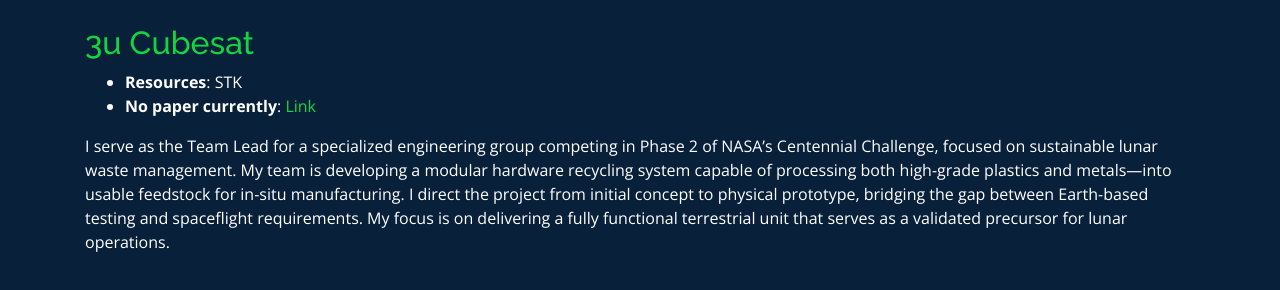
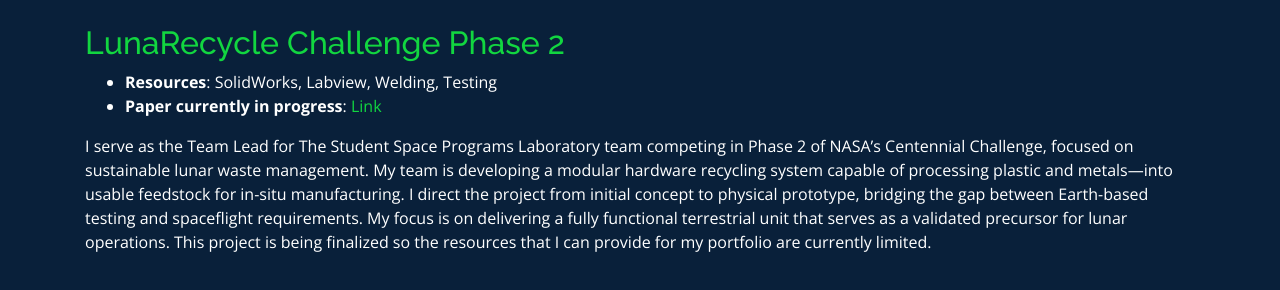
Before and after one commit to julianruocco/j, a plain HTML site: page projects/intbookmarker.html in a window 1280 px wide. Drawn offline with nearby package versions, Linux system fonts and the light colour scheme; files whose address does not match are found by name.

Commit message:
Update intbookmarker.html

```diff
--- a/projects/intbookmarker.html
+++ b/projects/intbookmarker.html
@@ -53,11 +53,11 @@
           <div class="row">
             <div class="col-lg-12 portfolio-info">
               <br />
-              <h2 style="color: #12d640">3u Cubesat</h2>
+              <h2 style="color: #12d640">LunaRecycle Challenge Phase 2</h2>
               <ul>
-                <li><strong>Resources</strong>: STK</li>
+                <li><strong>Resources</strong>: SolidWorks, Labview, Welding, Testing</li>
                 <li>
-                  <strong>No paper currently</strong>:
+                  <strong>Paper currently in progress</strong>:
                   <a
                     href="google.com"
                     >Link</a
@@ -65,9 +65,12 @@
                 </li>
               </ul>
               <p>
-                I serve as the Team Lead for a specialized engineering group competing in Phase 2 of NASA’s Centennial Challenge, focused on sustainable lunar waste management. My team is developing a modular hardware recycling system capable of processing both high-grade plastics and metals—into usable feedstock for in-situ manufacturing.
+                I serve as the Team Lead for The Student Space Programs Laboratory team competing in Phase 2 of NASA’s Centennial Challenge, focused on sustainable lunar waste management. My team is developing a modular hardware recycling system capable of processing plastic and metals—into usable feedstock for in-situ manufacturing.
 
-I direct the project from initial concept to physical prototype, bridging the gap between Earth-based testing and spaceflight requirements. My focus is on delivering a fully functional terrestrial unit that serves as a validated precursor for lunar operations.              </p>
+I direct the project from initial concept to physical prototype, bridging the gap between Earth-based testing and spaceflight requirements. My focus is on delivering a fully functional terrestrial unit that serves as a validated precursor for lunar operations.
+
+                This project is being finalized so the resources that I can provide for my portfolio are currently limited.
+              </p>
               <p>
               </p>
             </div>
```
